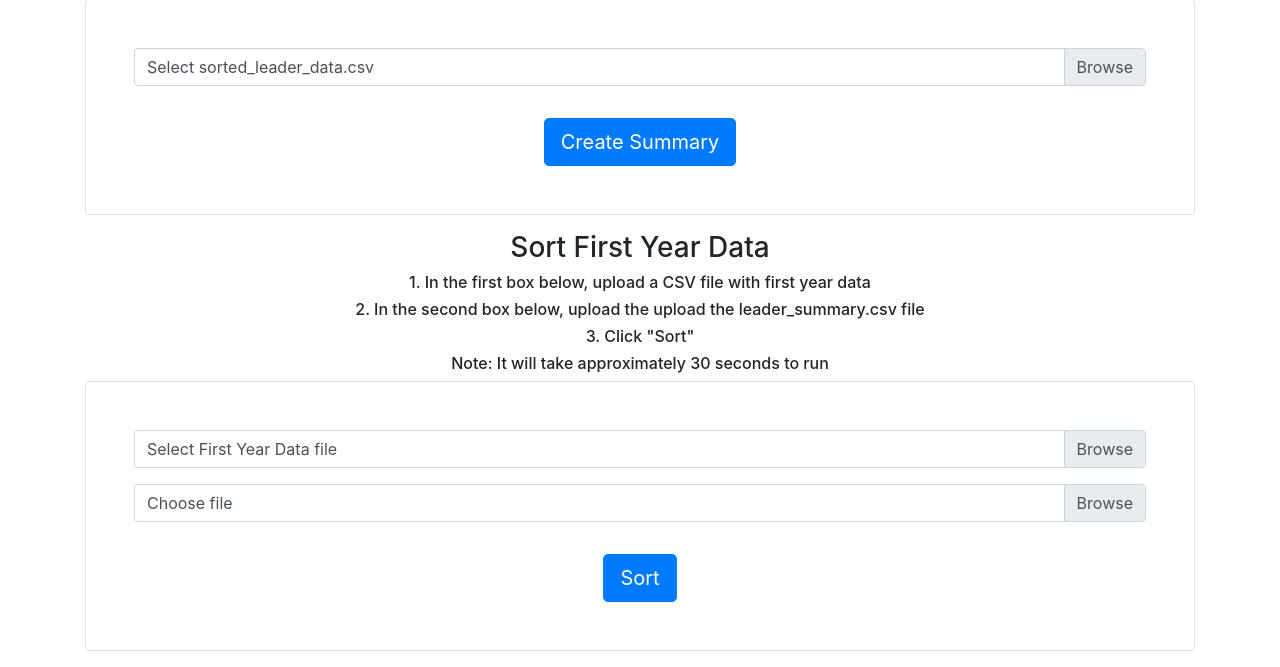
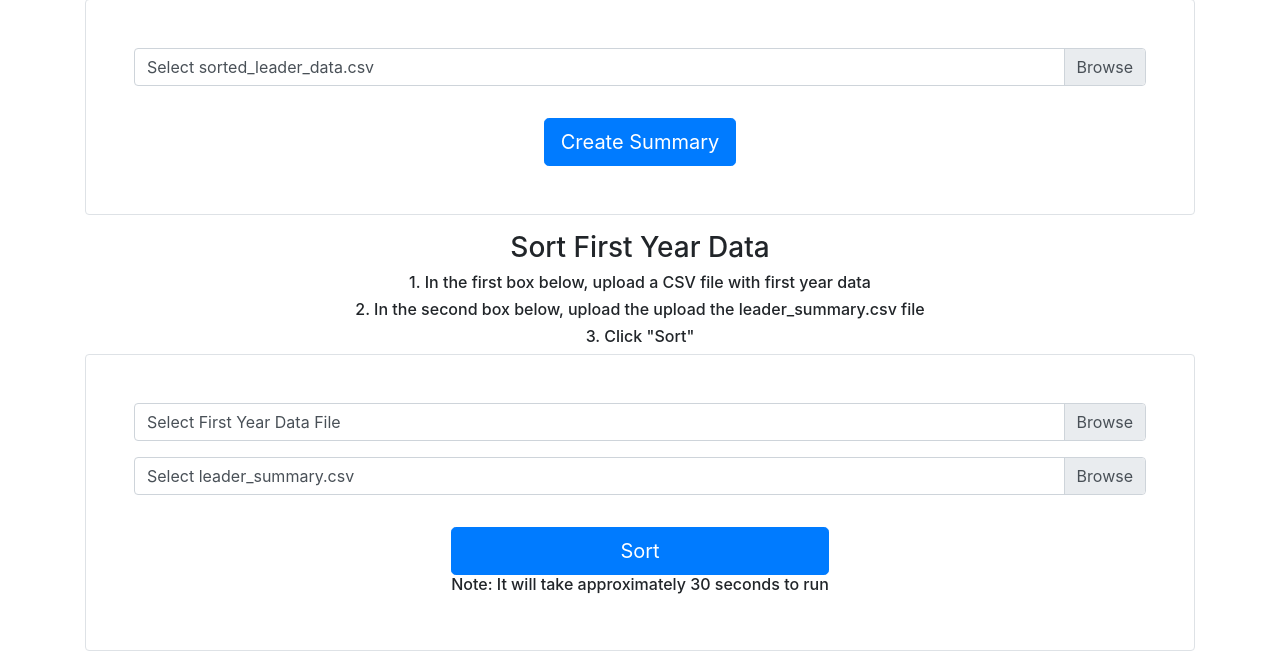
Before and after one commit to LexaMichaelides/colourTeams, a Flask app: page / in a window 1280 px wide. Shown: the part 641-1308 px from the top of the page. Run offline with Flask 2, Linux system fonts and the light colour scheme; some libraries are stand-ins or nearby versions.

Commit message:
edited first year upload description

```diff
--- a/templates/upload.html
+++ b/templates/upload.html
@@ -89,7 +89,6 @@
 					<h6 class=text-center>1. In the first box below, upload a CSV file with first year data </h6>
 					<h6 class=text-center>2. In the second box below, upload the upload the leader_summary.csv file</h6>
 					<h6 class=text-center>3. Click "Sort"</h6>
-					<h6 class=text-center>Note: It will take approximately 30 seconds to run</h6>
 					<form class="border rounded p-5" method=post enctype=multipart/form-data>
 
 						<div class="text-center">
@@ -98,7 +97,7 @@
 						<div class="d-flex justify-content-center">
 							<div class="custom-file mb-3">
 								<input type="file" class="custom-file-input" id="customFile" name="student_data">
-								<label class="custom-file-label" for="customFile">Select First Year Data file</label>
+								<label class="custom-file-label" for="customFile">Select First Year Data File</label>
 							</div>
 						</div>
 
@@ -108,13 +107,15 @@
 						<div class="d-flex justify-content-center">
 							<div class="custom-file mb-3">
 								<input type="file" class="custom-file-input" id="customFile" name="sorted_leader_data">
-								<label class="custom-file-label" for="customFile">Choose file</label>
+								<label class="custom-file-label" for="customFile">Select leader_summary.csv</label>
 							</div>
 						</div>
 
 						<div class="d-flex justify-content-center">
 							<div class="mt-3">
 								<button type="submit" class="btn btn-primary btn-lg btn-block">Sort</button>
+                                <h6 class=text-center>Note: It will take approximately 30 seconds to run</h6>
+
 							</div>
 						</div>
 					</form>
```
